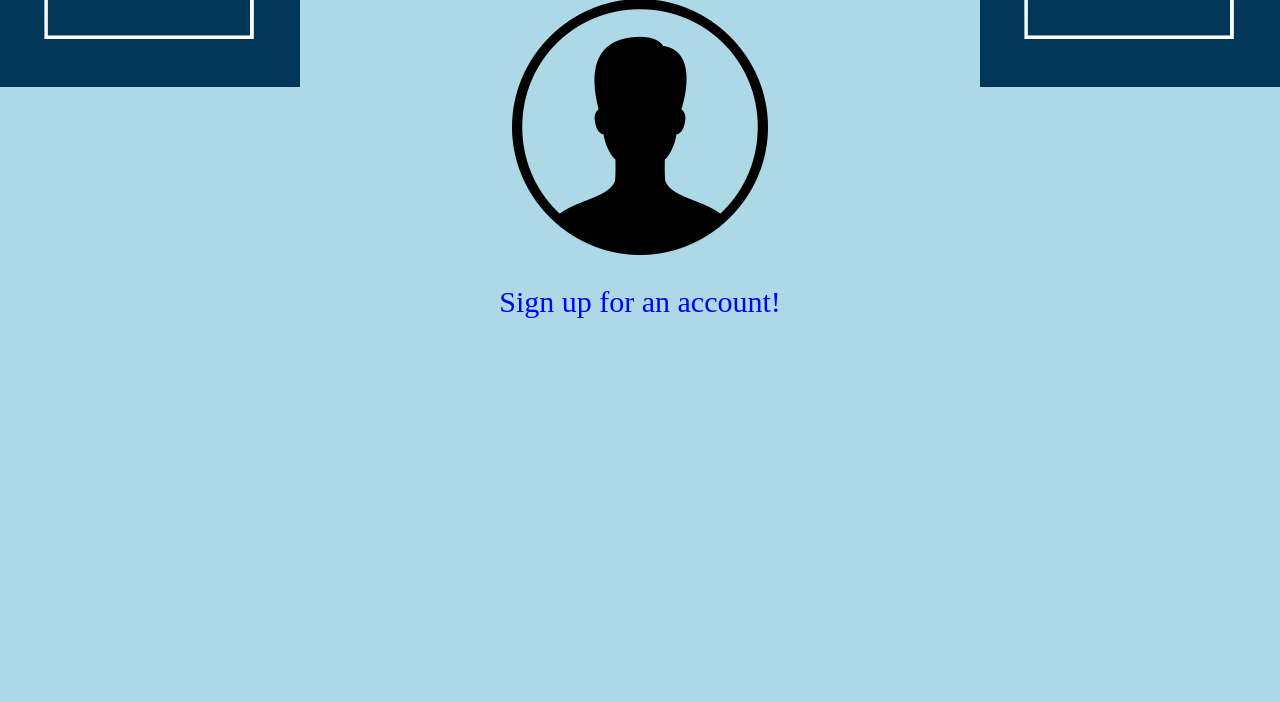
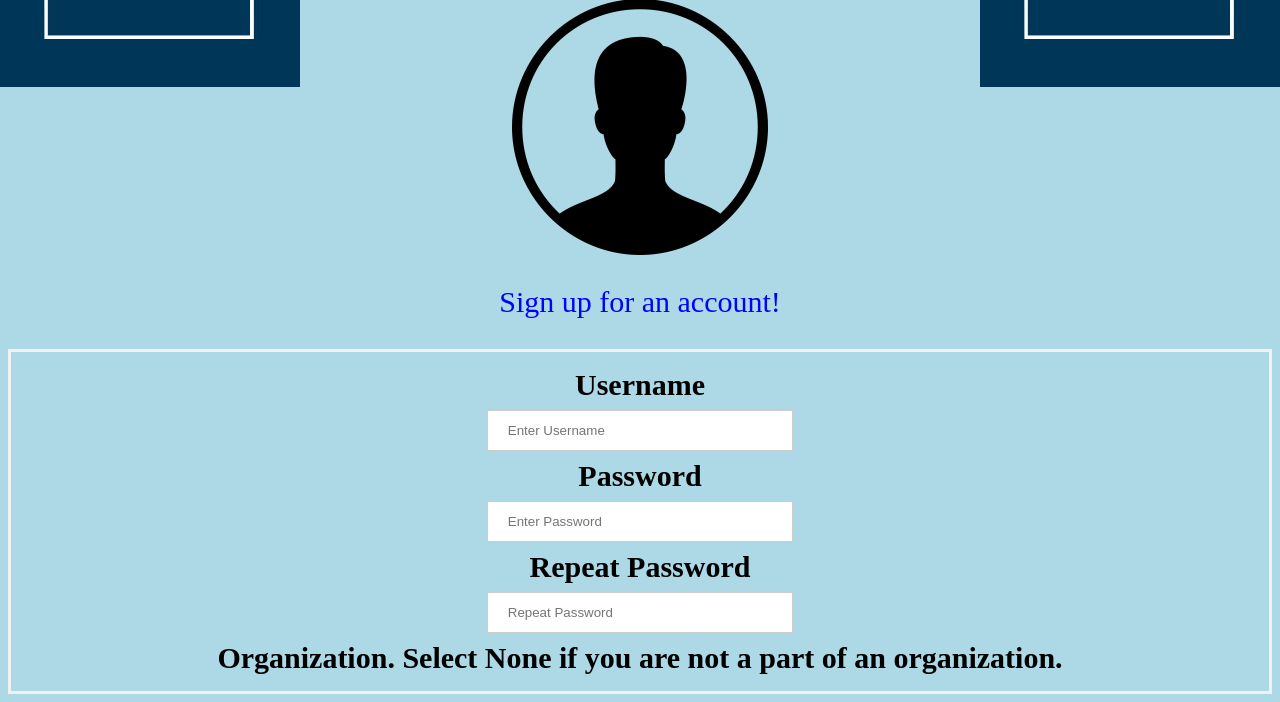
Before and after one commit to Justin-Shearson/DatabaseProject, a Flask app: template templates/signup.html in a window 1280 px wide. Shown: the part 213-915 px from the top of the page. Before the commit the page ends 531 px from the top, so only its background shows below. Run offline with Flask 2, Linux system fonts and the light colour scheme; the template is opened without the code that fills it, so the values that code supplies are empty.

Commit message:
updated things

```diff
--- a/templates/login.html
+++ b/templates/login.html
@@ -20,10 +20,10 @@
 	<form action="" method="POST">
 		<div class="container">
 			<!-- Labels and input boxes for username and password. Two buttons, one for log in, one for create account. -->
-			<label for="uname"><b>Username</b></label>
+			<label for="username"><b>Username</b></label>
 			<input id="bcenter" type="text" placeholder="Enter Username" name="username" required>
 
-			<label for="psw"><b>Password</b></label>
+			<label for="password"><b>Password</b></label>
 			<input id="bcenter" type="password" placeholder="Enter Password" name="password" required>
 
 			<button id="bcenter" type="submit">Login</button>
--- a/templates/signup.html
+++ b/templates/signup.html
@@ -15,6 +15,23 @@
 			<img src="{{url_for('static', filename='images/user.png')}}" alt="Picture of a User" class="center" style="width: 256px;height: 256px;">
 			<p>Sign up for an account!</p>
 		</div>
+	<!-- A form for users to sign up for an account. -->
+	<form action="" method="POST">
+		<div class="container">
+			<!-- Labels and input boxes for sign up. There is also a checkbox for people who are organizers. -->
+			<label for="username"><b>Username</b></label>
+			<input id="bcenter" type="text" placeholder="Enter Username" name="username" required>
+
+			<label for="password"><b>Password</b></label>
+			<input id="bcenter" type="password" placeholder="Enter Password" name="password" required>
+
+			<label for="password-repeat"><b>Repeat Password</b></label>
+			<input id="bcenter" type="password" placeholder="Repeat Password" name="password-repeat" required>
+
+			<label for="org"><b>Organization. Select None if you are not a part of an organization.</b></label>
+		</div>
+
+	</form>
 
 	</body>
 </html>
```
